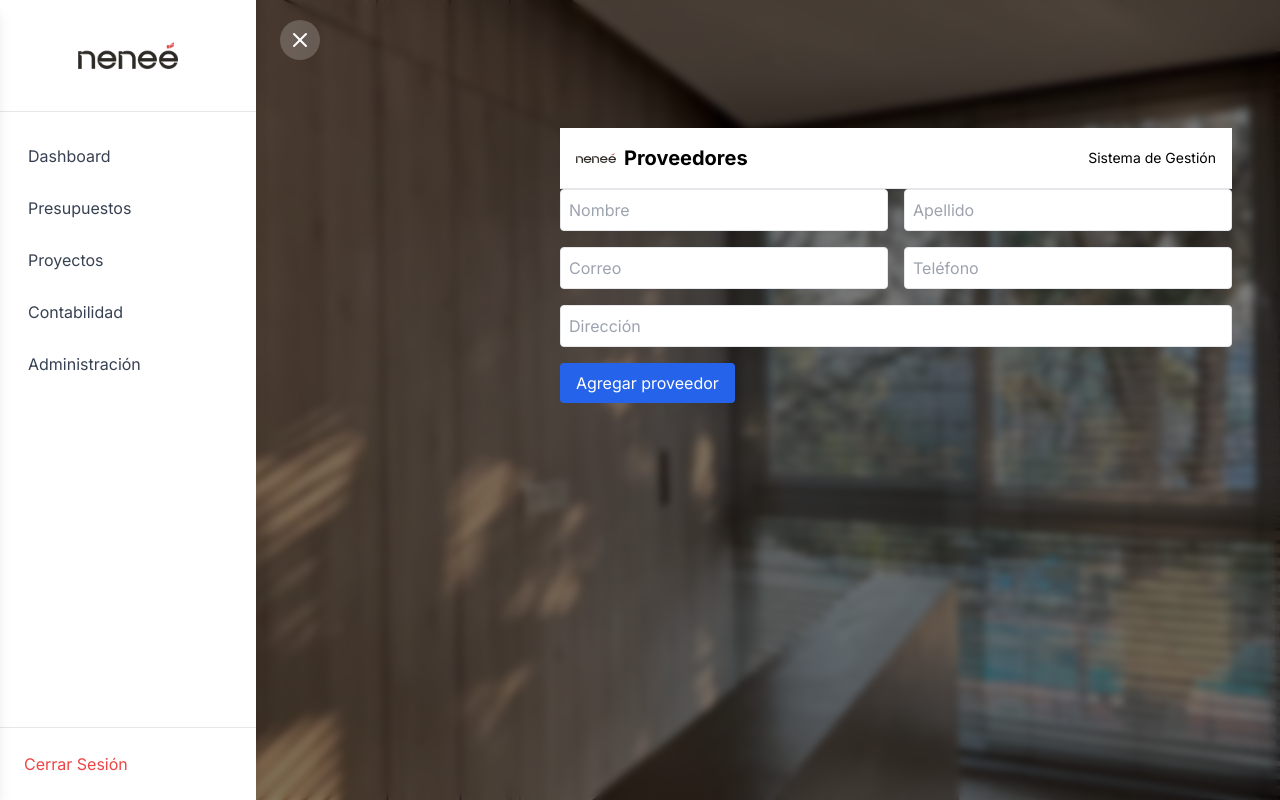
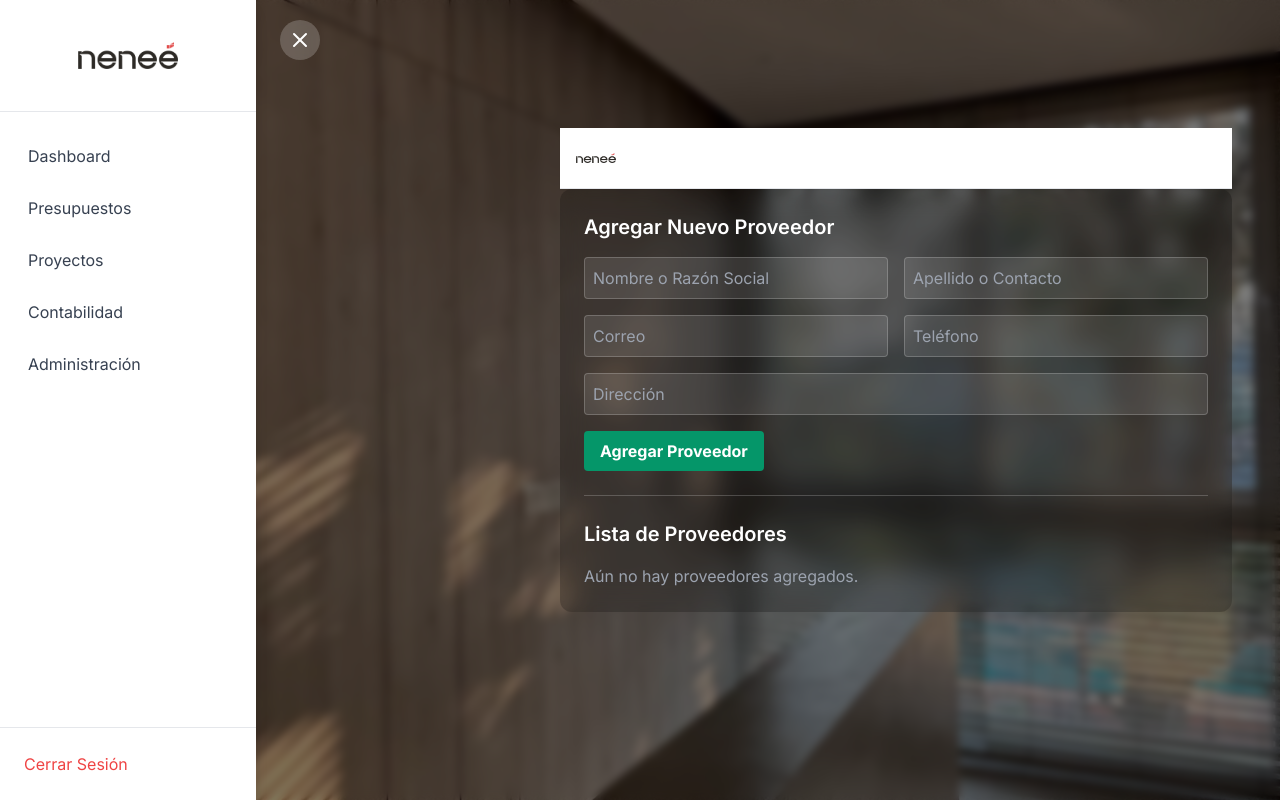
Before and after one commit to jif1966/estudionenee, a Next.js app: page /proveedores in a window 1280 px wide. Built offline with nearby package versions, Linux system fonts and the light colour scheme.

Commit message:
proveedores 2

```diff
--- a/pages/proveedores.tsx
+++ b/pages/proveedores.tsx
@@ -1,7 +1,10 @@
-import { Sidebar } from "@/components/Sidebar"; // Corregido por si acaso
-import { Header } from "@/components/Header"; // ¡CORREGIDO!
+'use client';
+
+import { Sidebar } from "@/components/Sidebar";
+import { Header } from "@/components/Header";
 import { useState } from "react";
 
+// Interfaz para definir la estructura de un proveedor
 interface Proveedor {
   nombre: string;
   apellido: string;
@@ -11,36 +14,72 @@ interface Proveedor {
 }
 
 export default function ProveedoresPage() {
+  // --- ESTADO ---
   const [proveedores, setProveedores] = useState<Proveedor[]>([]);
   const [nuevo, setNuevo] = useState<Proveedor>({
     nombre: "", apellido: "", mail: "", telefono: "", direccion: ""
   });
+  // 1. Se añade el estado para controlar el Sidebar (esto corrige el error)
+  const [isSidebarOpen, setIsSidebarOpen] = useState(true);
 
+  // --- LÓGICA ---
   const agregarProveedor = () => {
+    // Simple validación para no agregar proveedores vacíos
+    if (!nuevo.nombre.trim()) {
+      alert("El nombre del proveedor es obligatorio.");
+      return;
+    }
     setProveedores([...proveedores, nuevo]);
+    // Limpiar el formulario después de agregar
     setNuevo({ nombre: "", apellido: "", mail: "", telefono: "", direccion: "" });
   };
 
+  // --- RENDERIZADO ---
   return (
-    <div className="flex">
-      <Sidebar />
+    <div className="flex text-white">
+      {/* 2. Se pasa la propiedad 'isOpen' al Sidebar */}
+      <Sidebar isOpen={isSidebarOpen} />
+
       <main className="ml-64 p-6 w-full">
-        {/* Esto ya funciona gracias a la corrección que hicimos en Header.tsx */}
         <Header title="Proveedores" />
-        <div className="space-y-4">
-          <div className="grid grid-cols-2 gap-4">
-            <input className="border p-2 rounded" placeholder="Nombre" value={nuevo.nombre} onChange={(e) => setNuevo({ ...nuevo, nombre: e.target.value })} />
-            <input className="border p-2 rounded" placeholder="Apellido" value={nuevo.apellido} onChange={(e) => setNuevo({ ...nuevo, apellido: e.target.value })} />
-            <input className="border p-2 rounded" placeholder="Correo" value={nuevo.mail} onChange={(e) => setNuevo({ ...nuevo, mail: e.target.value })} />
-            <input className="border p-2 rounded" placeholder="Teléfono" value={nuevo.telefono} onChange={(e) => setNuevo({ ...nuevo, telefono: e.target.value })} />
-            <input className="border p-2 rounded col-span-2" placeholder="Dirección" value={nuevo.direccion} onChange={(e) => setNuevo({ ...nuevo, direccion: e.target.value })} />
+
+        {/* Contenedor principal con estilos oscuros */}
+        <div className="space-y-6 bg-black/20 backdrop-blur-md rounded-xl p-6">
+
+          {/* Formulario para agregar proveedores */}
+          <div>
+            <h2 className="text-xl font-semibold mb-4">Agregar Nuevo Proveedor</h2>
+            <div className="grid grid-cols-1 md:grid-cols-2 gap-4">
+              <input className="bg-white/10 border border-white/20 p-2 rounded placeholder-gray-400 focus:ring-2 focus:ring-emerald-500 outline-none" placeholder="Nombre o Razón Social" value={nuevo.nombre} onChange={(e) => setNuevo({ ...nuevo, nombre: e.target.value })} />
+              <input className="bg-white/10 border border-white/20 p-2 rounded placeholder-gray-400 focus:ring-2 focus:ring-emerald-500 outline-none" placeholder="Apellido o Contacto" value={nuevo.apellido} onChange={(e) => setNuevo({ ...nuevo, apellido: e.target.value })} />
+              <input className="bg-white/10 border border-white/20 p-2 rounded placeholder-gray-400 focus:ring-2 focus:ring-emerald-500 outline-none" placeholder="Correo" value={nuevo.mail} onChange={(e) => setNuevo({ ...nuevo, mail: e.target.value })} />
+              <input className="bg-white/10 border border-white/20 p-2 rounded placeholder-gray-400 focus:ring-2 focus:ring-emerald-500 outline-none" placeholder="Teléfono" value={nuevo.telefono} onChange={(e) => setNuevo({ ...nuevo, telefono: e.target.value })} />
+              <input className="md:col-span-2 bg-white/10 border border-white/20 p-2 rounded placeholder-gray-400 focus:ring-2 focus:ring-emerald-500 outline-none" placeholder="Dirección" value={nuevo.direccion} onChange={(e) => setNuevo({ ...nuevo, direccion: e.target.value })} />
+            </div>
+            <button onClick={agregarProveedor} className="mt-4 bg-emerald-600 hover:bg-emerald-700 text-white font-bold px-4 py-2 rounded transition-colors">
+              Agregar Proveedor
+            </button>
           </div>
-          <button onClick={agregarProveedor} className="bg-blue-600 text-white px-4 py-2 rounded">Agregar proveedor</button>
-          <ul className="mt-4 space-y-2">
-            {proveedores.map((p, i) => (
-              <li key={i} className="border rounded p-2 shadow bg-white/70">{p.nombre} {p.apellido} – {p.mail}</li>
-            ))}
-          </ul>
+
+          {/* Lista de proveedores agregados */}
+          <div className="pt-6 border-t border-white/20">
+             <h2 className="text-xl font-semibold mb-4">Lista de Proveedores</h2>
+             <ul className="space-y-2">
+               {proveedores.map((p, i) => (
+                 <li key={i} className="border rounded border-white/20 p-3 shadow bg-white/5 flex justify-between items-center">
+                    <div>
+                        <p className="font-bold">{p.nombre} {p.apellido}</p>
+                        <p className="text-sm text-gray-300">{p.mail}</p>
+                    </div>
+                    {/* Futuro espacio para botones de acción como Editar o Eliminar */}
+                 </li>
+               ))}
+               {proveedores.length === 0 && (
+                <p className="text-gray-400">Aún no hay proveedores agregados.</p>
+               )}
+             </ul>
+          </div>
+
         </div>
       </main>
     </div>
```
